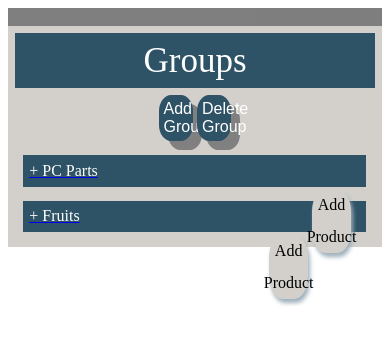
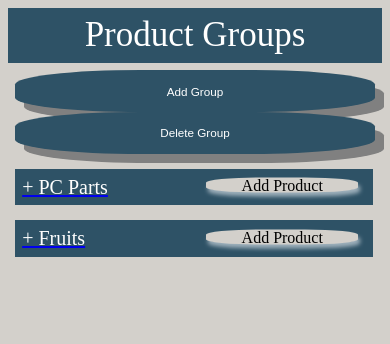
Before and after one commit to gheorghitamutu/Esser, a PHP site: page /PMC/groups_items.html in a window 390 px wide. Shown: the top 344 px of the page. Run offline with PHP 8.4, Linux system fonts and the light colour scheme.

Commit message:
Done: Finished Groups of Products with responsiveness. To be done: Groups of Users.

```diff
--- a/PMC/groups_items.html
+++ b/PMC/groups_items.html
@@ -1,30 +1,63 @@
 <!DOCTYPE html>
 <html>
     <head>
-        <link rel="stylesheet" href="styles/pmc_groups_and_items_style.css">
+        <link rel="stylesheet" href="styles/pmc_groups_of_items_style.css">
         <script src="scripts/groupForm.js"></script>
+        <meta name="viewport" content="width=device-width, initial-scale=1.0">
     </head>
+
+    <!-- Register a new group Form -->
+
+    <div class="modal" id="groupForm">
+        <div class="groupFormContent">
+            <div class="Title">Add a new group</div>
+            <form>
+            <div class="formElement">Name:</div>
+            <input type="text" name="newGroupName" value="NewGroup" class="formElement"><br>
+            </form>
+            <a href="#">
+                <button class="closeButton FormButton">Add Group</button>
+            </a>
+            <a href="#">
+                <button class="closeButton FormButton">Cancel</button>
+            </a>
+        </div>
+    </div>
+
+    <!-- Register a new product Form -->
+
+    <div class="modal" id="productForm">
+        <div class="productFormContent">
+            <div class="Title">Add a new group</div>
+            <form>
+            <div class="formElement">Name:</div>
+            <input type="text" name="newProductName" value="NewProduct" class="formElement"><br>
+            <div class="formElement">Quantity:</div>
+            <input type="text" name="newProductQuantity" value="NewProductQ" class="formElement"><br>
+            <div class="formElement">Tile Image:</div>
+            <button class="FormButton">Browse</button>
+            </form>
+            <a href="#">
+                <button class="FormButton closeButton ">Add Product</button>
+            </a>
+            <a href="#">
+                <button class="FormButton closeButton ">Cancel</button>
+            </a>
+        </div>
+    </div>
+
     <body>
-
-        <!-- Group Registration Form -->
-
-        <div class="GroupForm" id="groupForm">
-            <div class="GroupFormContent">
-                <span class="closeButton">&times;</span>
-
-            </div>
-        </div>
-
         <!-- Section to be shown -->
 
-        <div class="Groups">
-            <div class="Title">Groups</div>
+        <div class="ProductGroups">
+            <div class="Title">Product Groups</div>
             <div class="Menu">
-                <button class="MenuButton" id="addGroup">Add Group</button>
+                <a href="#groupForm"><button class="MenuButton" id="addGroup">Add Group</button>
+                </a>
                 <button class="MenuButton" id="deleteGroup">Delete Group</button>
             </div>
-            <div class="Group">
-                <div class="GroupButton">Add Product</div>
+            <div class="ProductGroup">
+                <a href="#productForm"><div class="GroupButton">Add Product</div>
                 <a href="#hide1" id="hide1">
                     <div class="GroupName">+ PC Parts</div>
                 </a>
@@ -114,7 +147,7 @@
                     </div>
                 </div>
             </div>
-            <div class="Group">
+            <div class="ProductGroup">
                 <div class="GroupButton">Add Product</div>
                 <a href="#hide2" id="hide2">
                     <div class="GroupName">+ Fruits</div>
@@ -147,4 +180,7 @@
             </div>
         </div>
     </body>
+    <footer>
+
+    </footer>
 </html>
--- a/PMC/scripts/groupForm.js
+++ /dev/null
@@ -1,9 +0,0 @@
-$(function(){
-    $('addGroup').('click',function()){
-    $('.groupForm').css({'transform':'translateY(0)',
-                        'z-index':'200'});
-
-
-
-    }
-}
--- a/PMC/styles/pmc_groups_and_items_style.css
+++ b/PMC/styles/pmc_groups_of_items_style.css
@@ -1,4 +1,10 @@
-.Groups{
+
+body{
+    margin: auto;
+    background-color: #d3d0cb;
+}
+
+.ProductGroups{
     padding: 2% 2%;
     position: relative;
     text-align: center;
@@ -27,15 +33,15 @@
 
 .MenuButton{
     display: inline-block;
-    width: 10%;
+    width: 49%;
     background-color: #2e5266;
     border: none;
     color: white;
-    padding: 5px 5px 5px 5px;
+    padding: 2% 2% 2% 2%;
     text-align: center;
     text-decoration: none;
     display: inline-block flex;
-    font-size: 16px;
+    font-size: 1vw;
     border-radius: 35%;
     transition-duration: 0.2s;
     outline: none;
@@ -64,7 +70,7 @@
     color: white;
     text-align: center;
     text-decoration: none;
-    font-size: 16px;
+    font-size: 1vw;
     border-radius: 35%;
     transition-duration: 0.5s;
     float: right;
@@ -131,7 +137,7 @@
     width: 8%;
 }
 
-.Group{
+.ProductGroup{
     width: 92%;
     padding: 2% 2% 2% 2%;
     top: 5%;
@@ -144,7 +150,7 @@
 
 .GroupName{
     padding: 2% 2% 2% 2%;
-    font-size: 16px;
+    font-size: 20px;
     top: 5%;
     background-color: #2e5266;
     text-decoration:none;
@@ -254,31 +260,246 @@
     transform: translateY(50%);
 }
 
+/* ----------- */
+/*  Responsive */
+/* ----------- */
 
-/* Form Group Class*/
+@media only screen and (max-width:1152px){
+    .GroupButton{
+        line-height: 10px;
 
-.GroupForm{
-    display: none;
-    content: "";
-    display: block;
-    background-color: black;
-    opacity: .5;
-    z-index: 1;
-    width: 100%;
-    height: 100%;
-    overflow: auto;
+    }
+    .MenuButton{
+        font-size: 2vw;
+    }
 }
 
-.GroupFormContent{
+@media only screen and (max-width:995px){
+    .ProductButton{
+        line-height: 20px;
+        margin: 1%;
+        font-size: 14px;
+        width: 10%;
+
+    }
+}
+
+@media only screen and (max-width:700px){
+    .ProductButton{
+        line-height: 20px;
+        margin: 1%;
+        font-size: 14px;
+        width: 11%;
+    }
+    .GroupButton{
+        width: 20%;
+        line-height: 20px;
+    }
+    .ProductName{
+        width: 10%;
+    }
+    .ProductQuantity{
+        width: 6%;
+    }
+    .ProductAvailable{
+        width: 6%;
+    }
+    .MenuButton{
+        font-size: 3vw;
+        width: 49%;
+    }
 
 }
 
-.closeButton{
-    float: right;
+@media only screen and (max-width:550px){
+    .ProductButton{
+        line-height: 20px;
+        margin: 1%;
+        font-size: 14px;
+        width: 11%;
+    }
+    .GroupButton{
+        width: 20%;
+        line-height: 15px;
+    }
+    .ProductName{
+        width: 6%;
+    }
+    .ProductQuantity{
+        width: 6%;
+    }
+    .ProductAvailable{
+        width: 6%;
+    }
+    .MenuButton{
+        font-size: 3vw;
+        width: 100%;
+        padding: 4%;
+        margins: 4%;
+    }
+    .ProductButton{
+        line-height: 20px;
+        margin: 0% 0% 2% 0%;
+        font-size: 12px;
+        width: 100%;
+        clear: both;
+        float: left;
+    }
+    .ProductIcon{
+        width: 20%;
+    }
+
+    .ProductName{
+        width: 20%;
+    }
+
+    .ProductQuantity{
+        width: 20%;
+    }
+    .ProductAvailable{
+        width: 20%;
+    }
+
 }
 
-.closeButton:hover, .closeButton.focus{
+@media only screen and (max-width:475px){
+    .ProductButton{
+        line-height: 20px;
+        margin: 1%;
+        font-size: 14px;
+        width: 11%;
+    }
+    .GroupButton{
+        width: 40%;
+        line-height: 15px;
+    }
+    .ProductName{
+        width: 6%;
+    }
+    .ProductQuantity{
+        width: 6%;
+    }
+    .ProductAvailable{
+        width: 6%;
+    }
+    .MenuButton{
+        font-size: 3vw;
+        width: 100%;
+        padding: 4%;
+    }
+    .ProductButton{
+        line-height: 20px;
+        margin: 0% 0% 2% 0%;
+        font-size: 12px;
+        width: 100%;
+        clear: both;
+        float: left;
+    }
+    .ProductIcon{
+        width: 20%;
+    }
+
+    .ProductName{
+        width: 20%;
+    }
+
+    .ProductQuantity{
+        width: 20%;
+    }
+    .ProductAvailable{
+        width: 20%;
+    }
+
+}
+
+/* ----------- */
+/* Forms */
+/* ----------- */
+
+/* ----------- */
+/* Group Register Forms */
+/* ----------- */
+
+.modal{
+    display: none;
+    position: fixed;
+    z-index: 999;
+    padding-top: 10%;
+    padding-left: 20%;
+    padding-right: 20%;
+    padding-bottom: 10%;
+    left: 0;
+    top: 0;
+    width: 60%;
+    height: 100%;
+    overflow: auto;
+    background-color: rgba(0,0,0,0.8);
+}
+
+.modal:target{
+    outline: none;
+    display: block;
+}
+
+.groupFormContent{
+    opacity: 1;
+    position: relative;
+    background-color: #d3d0cb;
+    opacity: 1;
+}
+
+.productFormContent{
+    opacity: 1;
+    position: relative;
+    background-color: #d3d0cb;
+    opacity: 1;
+}
+
+.closeButton{
+    color: white;
+    font-size: 2vm;
+    width: 50%;
+}
+.closeButton:target {
+
+}
+
+.formElement{
+    width: 25%;
+    padding: 1% 10% 1% 10%;
+    display: inline-flex;
+    flex-direction: row;
+    vertical-align: top;
+}
+
+
+
+.FormButton{
+    width: 45%;
+    height: 20%;
+    background-color: #2e5266;
+    border: none;
+    color: white;
+    text-align: center;
+    text-decoration: none;
+    display: inline-block;
+    font-size: 1vw;
+    border-radius: 35%;
+    margin: 2% 2% 2% 2%;
+    transition-duration: 0.2s;
+    outline: none;
+    box-shadow: 9px 9px gray;
+    cursor: pointer;
+    vertical-align: middle;
+}
+
+.FormButton:hover{
+    background-color: #d3d0cb;
     color: black;
-    text-decoration: none;
-    cursor: pointer;
 }
+
+.FormButton:active{
+    background-color: #e2c044;
+    box-shadow: 6px 6px black;
+    color: black;
+}
```
